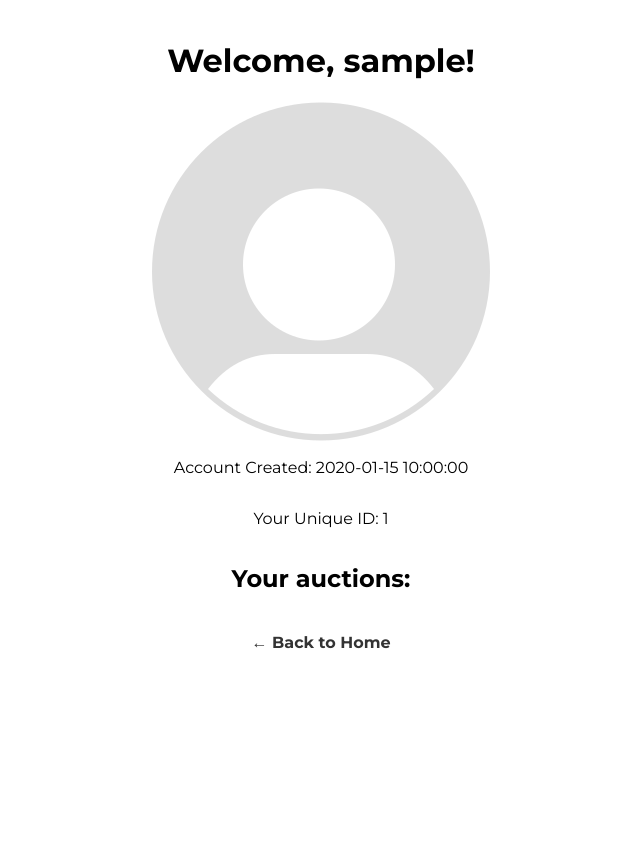
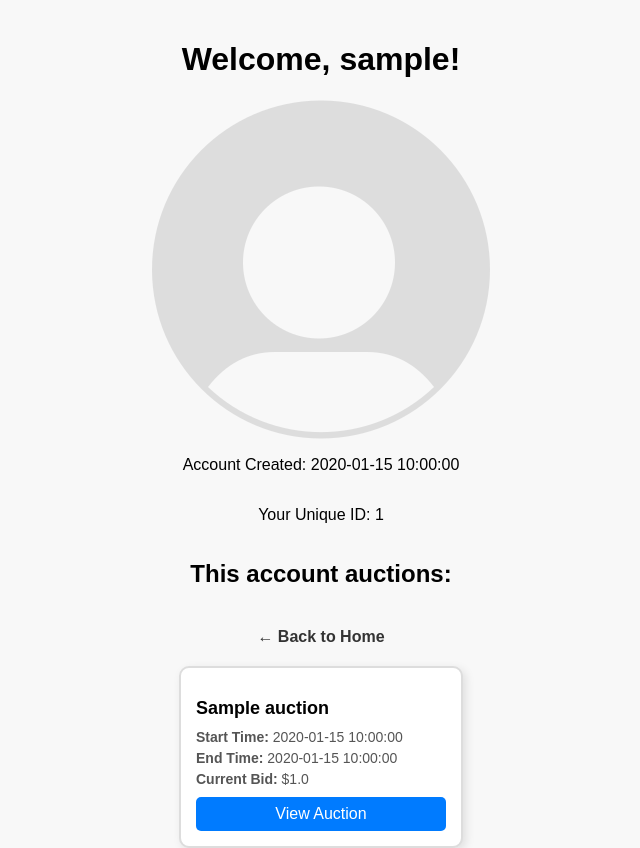
Before and after one commit to TheBighi/Auction, a Flask app: page /account/1 in a window 1280 px wide. Shown: the whole page, without its empty margins (319-959 px from the left). Before the commit the page ends 649 px from the top, so only its background shows below. Run offline with Flask 3, Linux system fonts and the light colour scheme; tables that the repository leaves empty hold one stand-in row (values such as "Sample post").

Commit message:
Update account.html

```diff
--- a/Auction-main/Templates/account.html
+++ b/Auction-main/Templates/account.html
@@ -14,7 +14,60 @@
             margin: 0;
             padding-top: 20px;
             height: 100vh;
+            font-family: Arial, sans-serif;
+            background-color: #f8f8f8;
         }
+
+        .auction-container {
+            display: flex;
+            flex-wrap: wrap;  /* Allows wrapping if there are too many items */
+            justify-content: center;  /* Centers the items hor izontally */
+            gap: 20px; /* Adds spacing between auction boxes */
+            margin-top: 20px;
+            width: 80%; /* Ensures it doesn't stretch too wide */
+        }
+
+        .auction-item {
+            background: white;
+            border: 2px solid #ddd;
+            border-radius: 10px;
+            padding: 15px;
+            width: 250px; /* Controls box width */
+            box-shadow: 3px 3px 10px rgba(0, 0, 0, 0.1);
+            text-align: left;
+            transition: transform 0.2s ease-in-out;
+        }
+
+        .auction-item:hover {
+            transform: scale(1.05); /* Slight zoom effect when hovering */
+        }
+
+        .auction-item h2 {
+            font-size: 18px;
+            margin-bottom: 10px;
+        }
+
+        .auction-item p {
+            font-size: 14px;
+            color: #555;
+            margin: 5px 0;
+        }
+
+        .auction-item a {
+            display: block;
+            text-align: center;
+            background-color: #007bff;
+            color: white;
+            padding: 8px;
+            margin-top: 10px;
+            text-decoration: none;
+            border-radius: 5px;
+        }
+
+        .auction-item a:hover {
+            background-color: #0056b3;
+        }
+
     </style>
 </head>
 <body>
@@ -22,8 +75,20 @@
     <img src="{{ url_for('static', filename='img/profile.png') }}">
     <p>Account Created: {{ creation_time }}</p>
     <p>Your Unique ID: {{ user_id }}</p>
-    <h2>Your auctions:</h2>
+    <h2>This account auctions:</h2>
     <a href="/" style="margin-top: 20px; text-decoration: none; color: #333; font-weight: bold;">← Back to Home</a>
+
+    <div class="auction-container">  <!-- Added container -->
+        {% for auction in auction_data %}
+        <div class="auction-item">
+            <h2>{{ auction.item_name }}</h2>
+            <p><strong>Start Time:</strong> {{ auction.start_time }}</p>
+            <p><strong>End Time:</strong> {{ auction.end_time }}</p>
+            <p><strong>Current Bid:</strong> ${{ auction.current_bid }}</p>
+            <a href="{{ url_for('auction_page', auction_id=auction.id) }}">View Auction</a>
+        </div>
+        {% endfor %}
+    </div>
 
 </body>
 </html>
```
